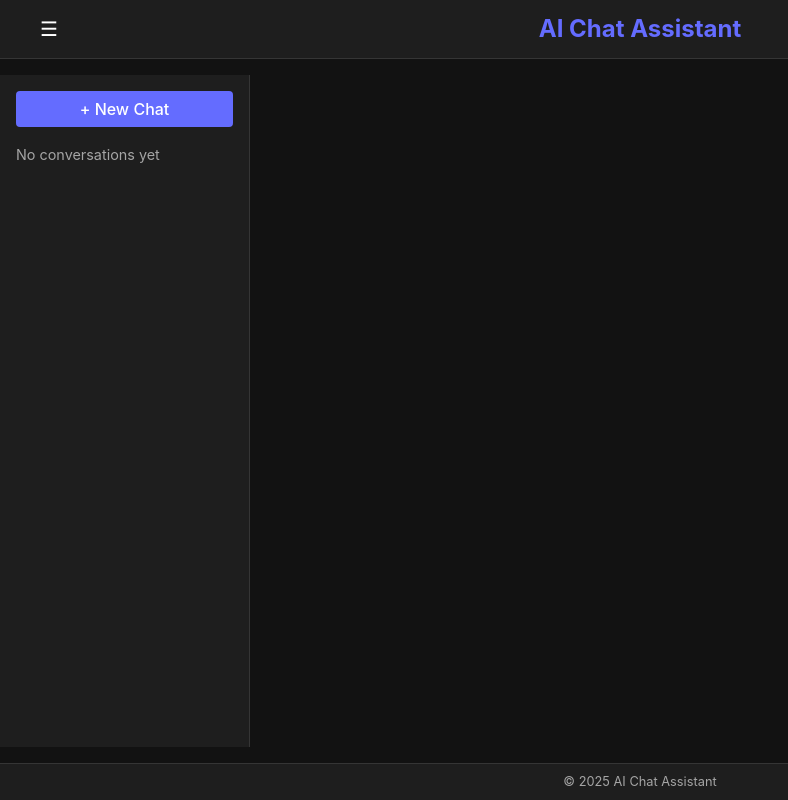
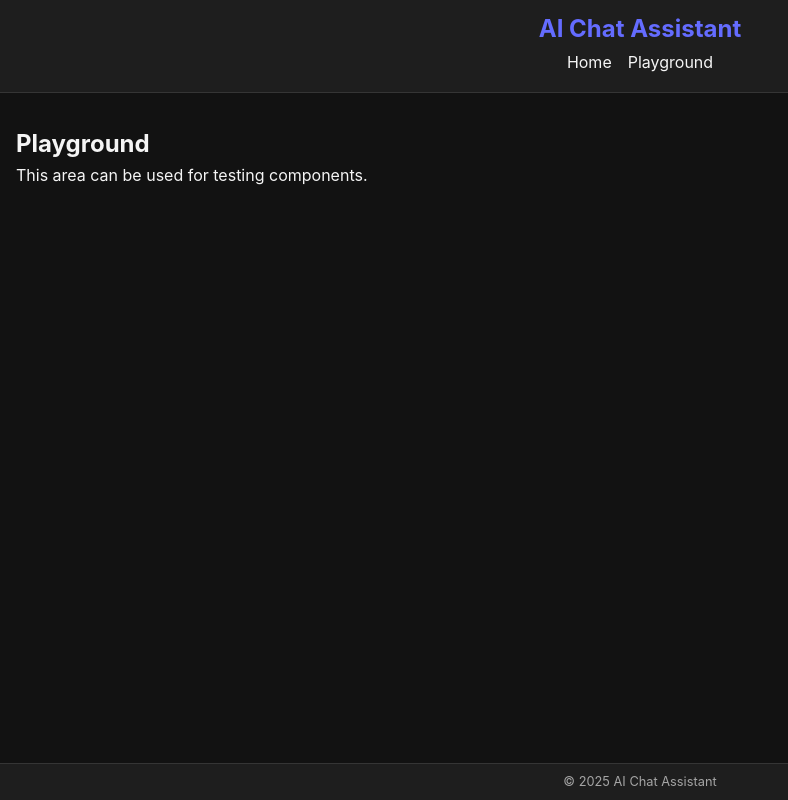
Before and after one commit to JKirito/Artefact-System, a React (Vite) app in the folder packages/frontend/: page /playground in a window 1280 px wide. Shown: the whole page, without its empty margins (0-788 px from the left). Built offline with nearby package versions, Linux system fonts and the light colour scheme; no server answers.

Commit message:
Add playground route and routing

```diff
--- a/packages/frontend/src/App.tsx
+++ b/packages/frontend/src/App.tsx
@@ -1,81 +1,17 @@
-import { useSocket } from "./hooks/useSocket";
-import { ChatContainer } from "./components/chat/ChatContainer";
-import { Layout } from "./components/common/Layout";
-import { ArtifactWindow } from "./components/artifacts/ArtifactWindow";
-import { Sidebar } from "./components/sidebar/Sidebar";
-import { useEffect, useState } from "react";
-import "./App.css";
+import React from 'react';
+import { BrowserRouter, Routes, Route } from 'react-router-dom';
+import ChatPage from './pages/ChatPage';
+import Playground from './pages/Playground';
 
-function App() {
-  const {
-    isConnected,
-    isTyping,
-    currentResponse,
-    messages,
-    error,
-    artifact,
-    isArtifactOpen,
-    closeArtifact,
-    toggleArtifact,
-    sendMessage,
-    resetChat,
-  } = useSocket();
-
-  // State to track if there's a new artifact that hasn't been viewed
-  const [hasNewArtifact, setHasNewArtifact] = useState(false);
-  const [isSidebarOpen, setIsSidebarOpen] = useState(false);
-
-  // Reset the new artifact indicator when the artifact window is opened
-  useEffect(() => {
-    if (isArtifactOpen) {
-      setHasNewArtifact(false);
-    }
-  }, [isArtifactOpen]);
-
-  // Set the new artifact indicator when a new artifact is received
-  useEffect(() => {
-    if (artifact && !isArtifactOpen) {
-      setHasNewArtifact(true);
-    }
-  }, [artifact, isArtifactOpen]);
-
-  // Always show the toggle button after the first message
-  const hasMessages = messages.length > 0;
-
+const App: React.FC = () => {
   return (
-    <Layout
-      sidebar={<Sidebar isOpen={isSidebarOpen} onNewChat={resetChat} />}
-      onToggleSidebar={() => setIsSidebarOpen((prev) => !prev)}
-    >
-      {isConnected && (
-        <ChatContainer
-          messages={messages}
-          currentResponse={currentResponse}
-          isTyping={isTyping}
-          error={error}
-          onSendMessage={sendMessage}
-        />
-      )}
-
-      {/* Artifact Toggle Button - always show after first message */}
-      {hasMessages && (
-        <button
-          className={`artifact-toggle-button ${hasNewArtifact ? 'has-new-artifact' : ''}`}
-          onClick={toggleArtifact}
-          title="Toggle Code Artifacts"
-        >
-          {isArtifactOpen ? '❌ Close Code' : hasNewArtifact ? '🔔 New Code!' : '📋 View Code'}
-        </button>
-      )}
-
-      {/* Artifact Window */}
-      <ArtifactWindow
-        isOpen={isArtifactOpen}
-        onClose={closeArtifact}
-        artifact={artifact}
-      />
-    </Layout>
+    <BrowserRouter>
+      <Routes>
+        <Route path="/" element={<ChatPage />} />
+        <Route path="/playground" element={<Playground />} />
+      </Routes>
+    </BrowserRouter>
   );
-}
+};
 
 export default App;
--- a/packages/frontend/src/components/common/Layout.css
+++ b/packages/frontend/src/components/common/Layout.css
@@ -81,3 +81,17 @@
   background-color: rgba(255, 0, 0, 0.1);
   border: 1px solid rgba(255, 0, 0, 0.3);
 }
+
+.app-nav {
+  margin-top: 0.5rem;
+}
+
+.app-nav a {
+  margin: 0 0.5rem;
+  color: inherit;
+  text-decoration: none;
+}
+
+.app-nav a:hover {
+  text-decoration: underline;
+}
--- a/packages/frontend/src/components/common/Layout.tsx
+++ b/packages/frontend/src/components/common/Layout.tsx
@@ -1,4 +1,5 @@
 import React, { ReactNode } from 'react';
+import { Link } from 'react-router-dom';
 import './Layout.css';
 
 interface LayoutProps {
@@ -17,6 +18,10 @@ export const Layout: React.FC<LayoutProps> = ({ children, sidebar, onToggleSideb
           </button>
         )}
         <h1>AI Chat Assistant</h1>
+        <nav className="app-nav">
+          <Link to="/">Home</Link>
+          <Link to="/playground">Playground</Link>
+        </nav>
       </header>
       <div className="app-body">
         {sidebar}
--- /dev/null
+++ b/packages/frontend/src/pages/ChatPage.tsx
@@ -0,0 +1,81 @@
+import { useSocket } from "../hooks/useSocket";
+import { ChatContainer } from "../components/chat/ChatContainer";
+import { Layout } from "../components/common/Layout";
+import { ArtifactWindow } from "../components/artifacts/ArtifactWindow";
+import { Sidebar } from "../components/sidebar/Sidebar";
+import { useEffect, useState } from "react";
+import "../App.css";
+
+function ChatPage() {
+  const {
+    isConnected,
+    isTyping,
+    currentResponse,
+    messages,
+    error,
+    artifact,
+    isArtifactOpen,
+    closeArtifact,
+    toggleArtifact,
+    sendMessage,
+    resetChat,
+  } = useSocket();
+
+  // State to track if there's a new artifact that hasn't been viewed
+  const [hasNewArtifact, setHasNewArtifact] = useState(false);
+  const [isSidebarOpen, setIsSidebarOpen] = useState(false);
+
+  // Reset the new artifact indicator when the artifact window is opened
+  useEffect(() => {
+    if (isArtifactOpen) {
+      setHasNewArtifact(false);
+    }
+  }, [isArtifactOpen]);
+
+  // Set the new artifact indicator when a new artifact is received
+  useEffect(() => {
+    if (artifact && !isArtifactOpen) {
+      setHasNewArtifact(true);
+    }
+  }, [artifact, isArtifactOpen]);
+
+  // Always show the toggle button after the first message
+  const hasMessages = messages.length > 0;
+
+  return (
+    <Layout
+      sidebar={<Sidebar isOpen={isSidebarOpen} onNewChat={resetChat} />}
+      onToggleSidebar={() => setIsSidebarOpen((prev) => !prev)}
+    >
+      {isConnected && (
+        <ChatContainer
+          messages={messages}
+          currentResponse={currentResponse}
+          isTyping={isTyping}
+          error={error}
+          onSendMessage={sendMessage}
+        />
+      )}
+
+      {/* Artifact Toggle Button - always show after first message */}
+      {hasMessages && (
+        <button
+          className={`artifact-toggle-button ${hasNewArtifact ? 'has-new-artifact' : ''}`}
+          onClick={toggleArtifact}
+          title="Toggle Code Artifacts"
+        >
+          {isArtifactOpen ? '❌ Close Code' : hasNewArtifact ? '🔔 New Code!' : '📋 View Code'}
+        </button>
+      )}
+
+      {/* Artifact Window */}
+      <ArtifactWindow
+        isOpen={isArtifactOpen}
+        onClose={closeArtifact}
+        artifact={artifact}
+      />
+    </Layout>
+  );
+}
+
+export default ChatPage;
--- /dev/null
+++ b/packages/frontend/src/pages/Playground.tsx
@@ -0,0 +1,15 @@
+import React from 'react';
+import { Layout } from '../components/common/Layout';
+
+const Playground: React.FC = () => {
+  return (
+    <Layout>
+      <div style={{ padding: '1rem' }}>
+        <h2>Playground</h2>
+        <p>This area can be used for testing components.</p>
+      </div>
+    </Layout>
+  );
+};
+
+export default Playground;
```
